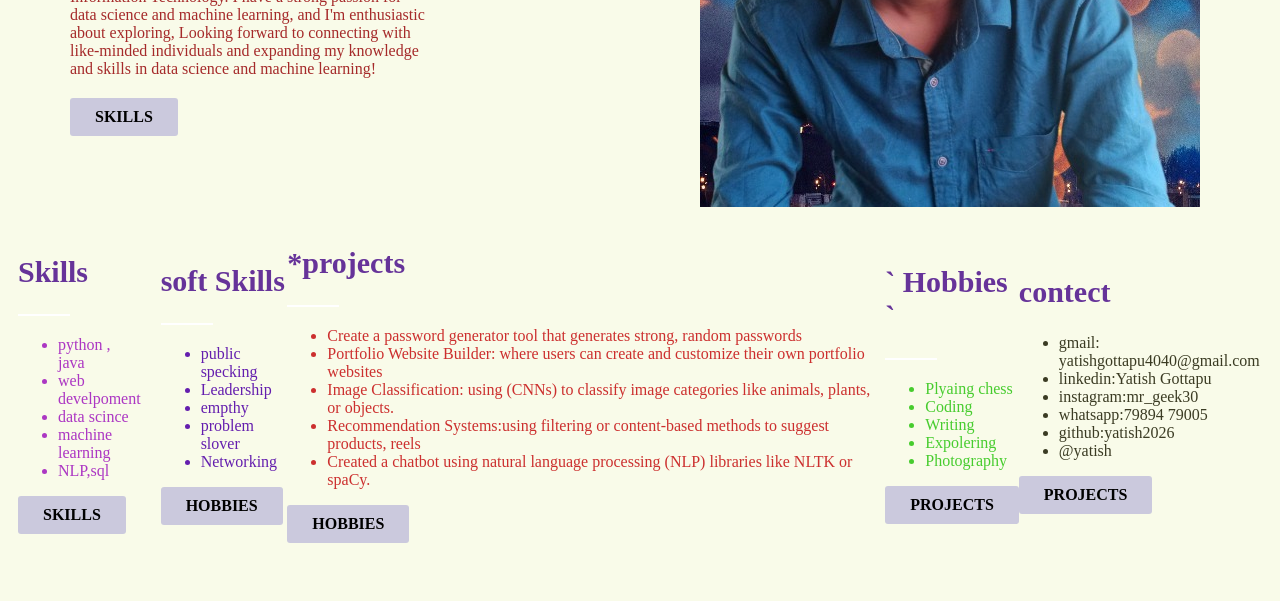
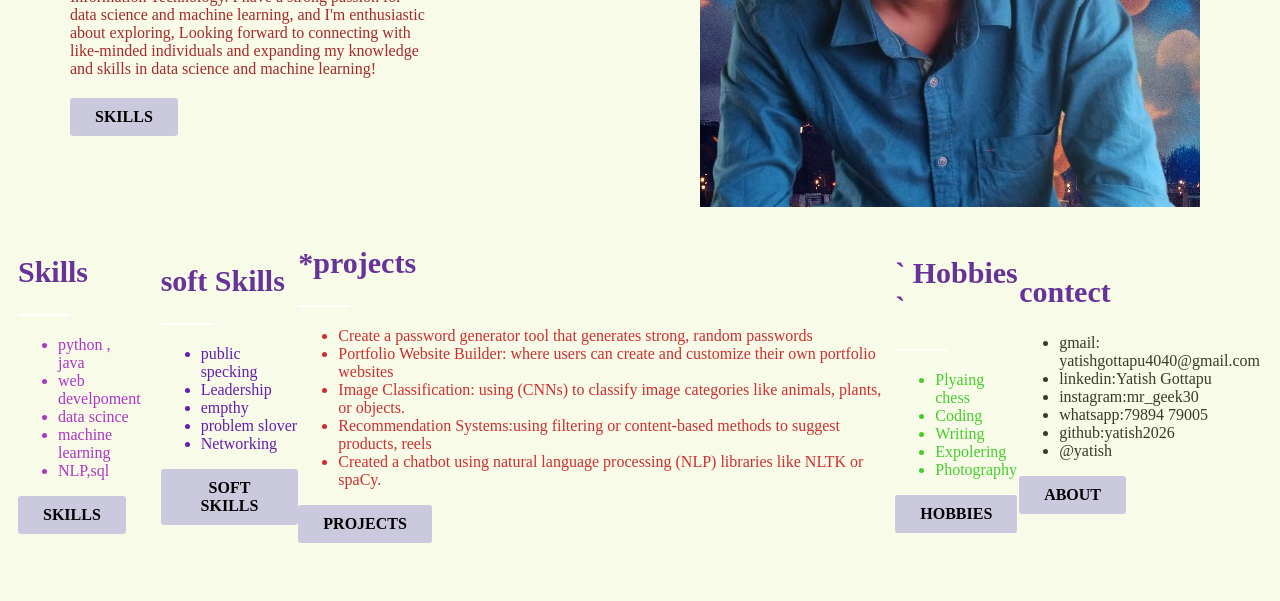
Before and after one commit to yatish2026/my-_first_resume, a plain HTML site: page index.html in a window 1280 px wide. Shown: the part 529-1130 px from the top of the page. Drawn offline with Linux system fonts and the light colour scheme; grey boxes are pictures that could not be loaded; files whose address does not match are found by name.

Commit message:
Update index.html

```diff
--- a/index.html
+++ b/index.html
@@ -20,9 +20,9 @@
         <nav>
             <h2 class="logo">SVCET</h2>
             <UL>
-                <li><a href="#">About</a></li>
+                <li><a href="https://yatish2026.github.io/about-me/"target="_blank">About</a></li>
                 <li><a
-                        href="https://learn.lntedutech.com/Learner/activities?courseId=dHdzdDhlaGk%3D&courseName=VUkgYW5kIFVYIERldmVsb3Blcg%3D%3D&batchId=NTMzNzY1NzU1NDY4OTIx&modulenname=813706" target="_blank">Skills</a>
+                        href="https://yatish2026.github.io/my_skills/"target="_blank">Skills</a>
                 </li>
                 <li><a href="#" > </a></li>
                 <li><a href="#">Hobbies</a></li>
@@ -98,7 +98,7 @@
                     </ul>
                 </div>
 
-                <a href="# " class="btn"> Hobbies</a>
+                <a href="# " class="btn"> Soft Skills</a>
 
             </div>
             <div class="me">
@@ -122,7 +122,7 @@
 
 
 
-                <a href="# " class="btn"> Hobbies</a>
+                <a href="# " class="btn">Projects</a>
         </div>
         </div>
         <div class="me">
@@ -140,7 +140,7 @@
                 </ul>
             </div>
 
-            <a href="# " class="btn">projects</a>
+            <a href="# " class="btn">Hobbies </a>
 
         </div>
 
@@ -158,7 +158,7 @@
             </ul>
         </div>
 
-        <a href="# " class="btn">projects</a>
+        <a href="# " class="btn">About </a>
 
     </div>
     </div>
```
